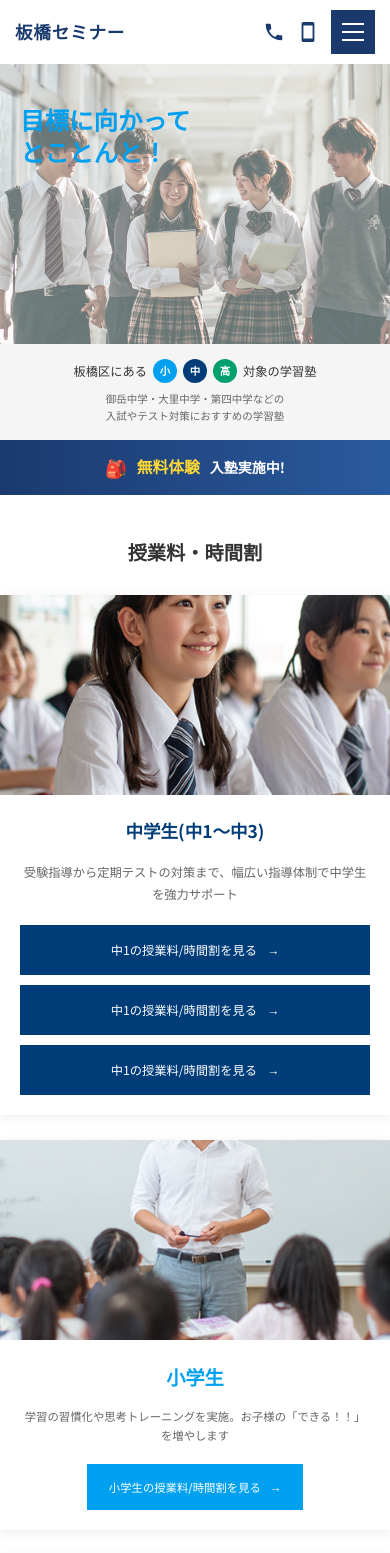
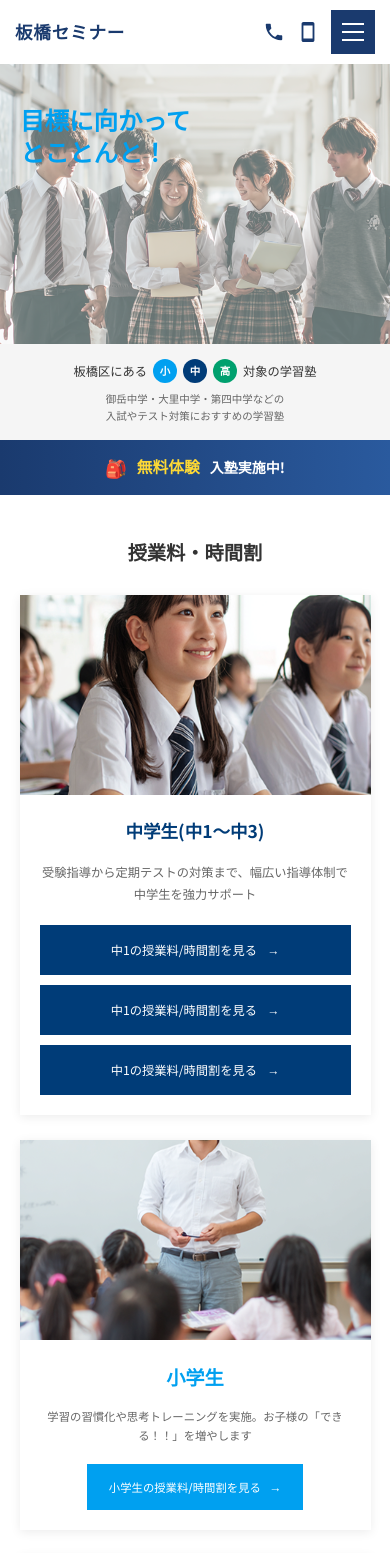
Before and after one commit to jime0083/cramSchoolPort, a Vue app: page / in a window 390 px wide. Shown: the top 1553 px of the page. Built offline with nearby package versions, Linux system fonts and the light colour scheme.

Commit message:
レスポンシブ対応: 980px以下で両脇5%マージン
- 全ページのコンテナに@media (max-width: 980px)を追加
- 画面幅980px以下で width: 90% を適用

Co-Authored-By: Claude Opus 4.5 <noreply@anthropic.com>

```diff
--- a/src/assets/css/main.css
+++ b/src/assets/css/main.css
@@ -267,7 +267,16 @@ th {
   background-color: var(--color-gray-light);
 }
 
-/* Responsive */
+/* Responsive - 980px以下 */
+@media (max-width: 980px) {
+  .container {
+    width: 90%;
+    margin: 0 auto;
+    padding: 0;
+  }
+}
+
+/* Responsive - 768px以下 */
 @media (max-width: 768px) {
   html {
     font-size: 14px;
--- a/src/views/AchievementPage.vue
+++ b/src/views/AchievementPage.vue
@@ -206,6 +206,13 @@ const records = [
   padding: 0;
 }
 
+@media (max-width: 980px) {
+  .container {
+    width: 90%;
+    max-width: none;
+  }
+}
+
 .section-title {
   font-size: 1.75rem;
   font-weight: 700;
--- a/src/views/ContactPage.vue
+++ b/src/views/ContactPage.vue
@@ -150,6 +150,13 @@ const handleSubmit = () => {
   max-width: 980px;
   margin: 0 auto;
   padding: 0;
+}
+
+@media (max-width: 980px) {
+  .container {
+    width: 90%;
+    max-width: none;
+  }
 }
 
 /* Secondary Nav */
--- a/src/views/OverviewPage.vue
+++ b/src/views/OverviewPage.vue
@@ -117,6 +117,13 @@ import schoolImg from "@/assets/images/合格体験談画像2.png";
   max-width: 980px;
   margin: 0 auto;
   padding: 0;
+}
+
+@media (max-width: 980px) {
+  .container {
+    width: 90%;
+    max-width: none;
+  }
 }
 
 .section-title {
--- a/src/views/PolicyPage.vue
+++ b/src/views/PolicyPage.vue
@@ -166,6 +166,13 @@ import classImg from '@/assets/images/クラス分けを実施画像.png'
   max-width: 980px;
   margin: 0 auto;
   padding: 0;
+}
+
+@media (max-width: 980px) {
+  .container {
+    width: 90%;
+    max-width: none;
+  }
 }
 
 .section-title {
--- a/src/views/TimetablePage.vue
+++ b/src/views/TimetablePage.vue
@@ -464,6 +464,13 @@ const scrollToSection = (id) => {
   padding: 0;
 }
 
+@media (max-width: 980px) {
+  .container {
+    width: 90%;
+    max-width: none;
+  }
+}
+
 /* Secondary Nav */
 .secondary-nav {
   background-color: #003C78;
--- a/src/views/TopPage.vue
+++ b/src/views/TopPage.vue
@@ -472,6 +472,13 @@ import banner3 from '@/assets/images/banner3 1.png'
   max-width: 980px;
   margin: 0 auto;
   padding: 0;
+}
+
+@media (max-width: 980px) {
+  .container {
+    width: 90%;
+    max-width: none;
+  }
 }
 
 .section-title {
```
Also changed, not shown: .claude/settings.local.json, 30 other files (tests, documents, lock files or other folders).
